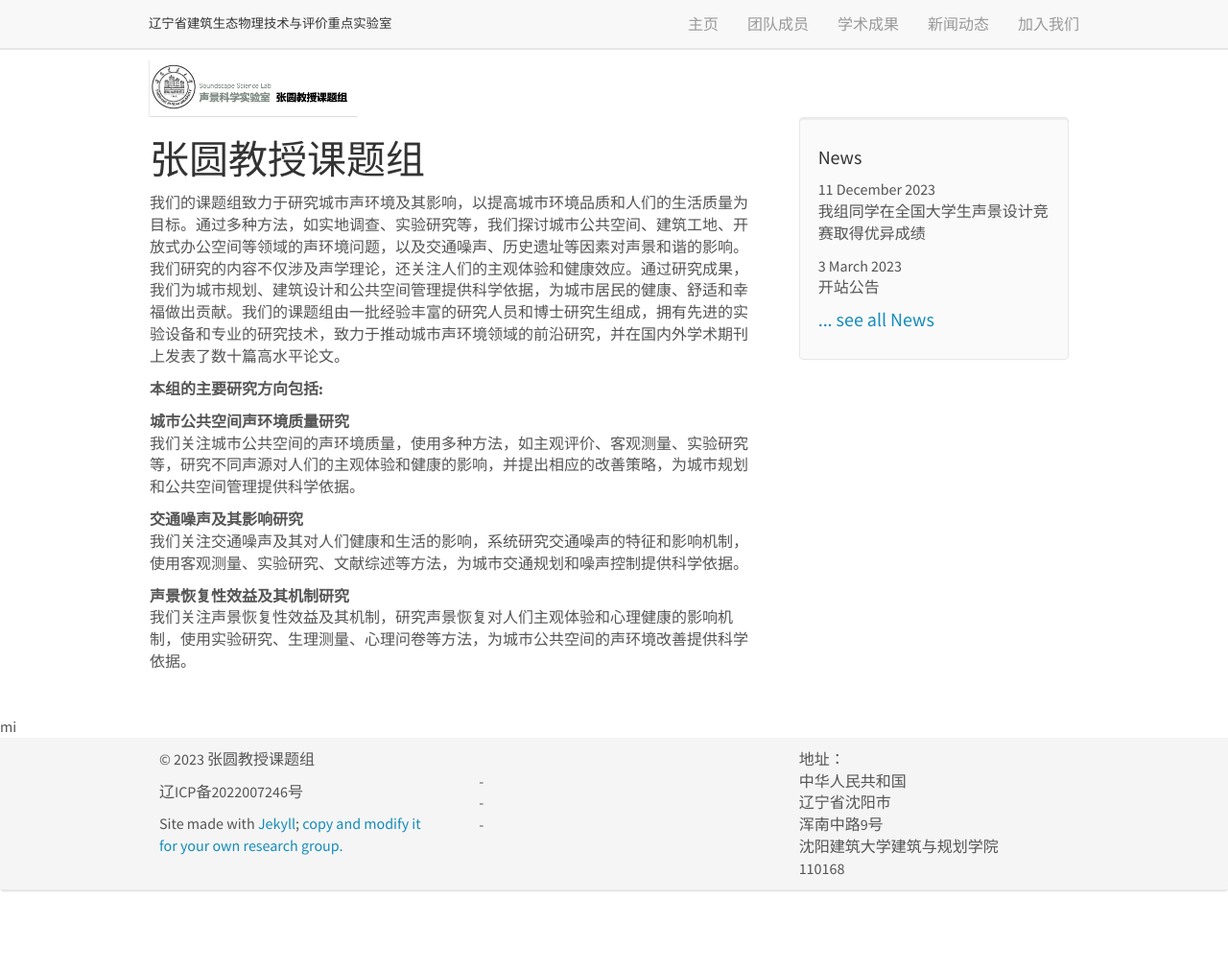
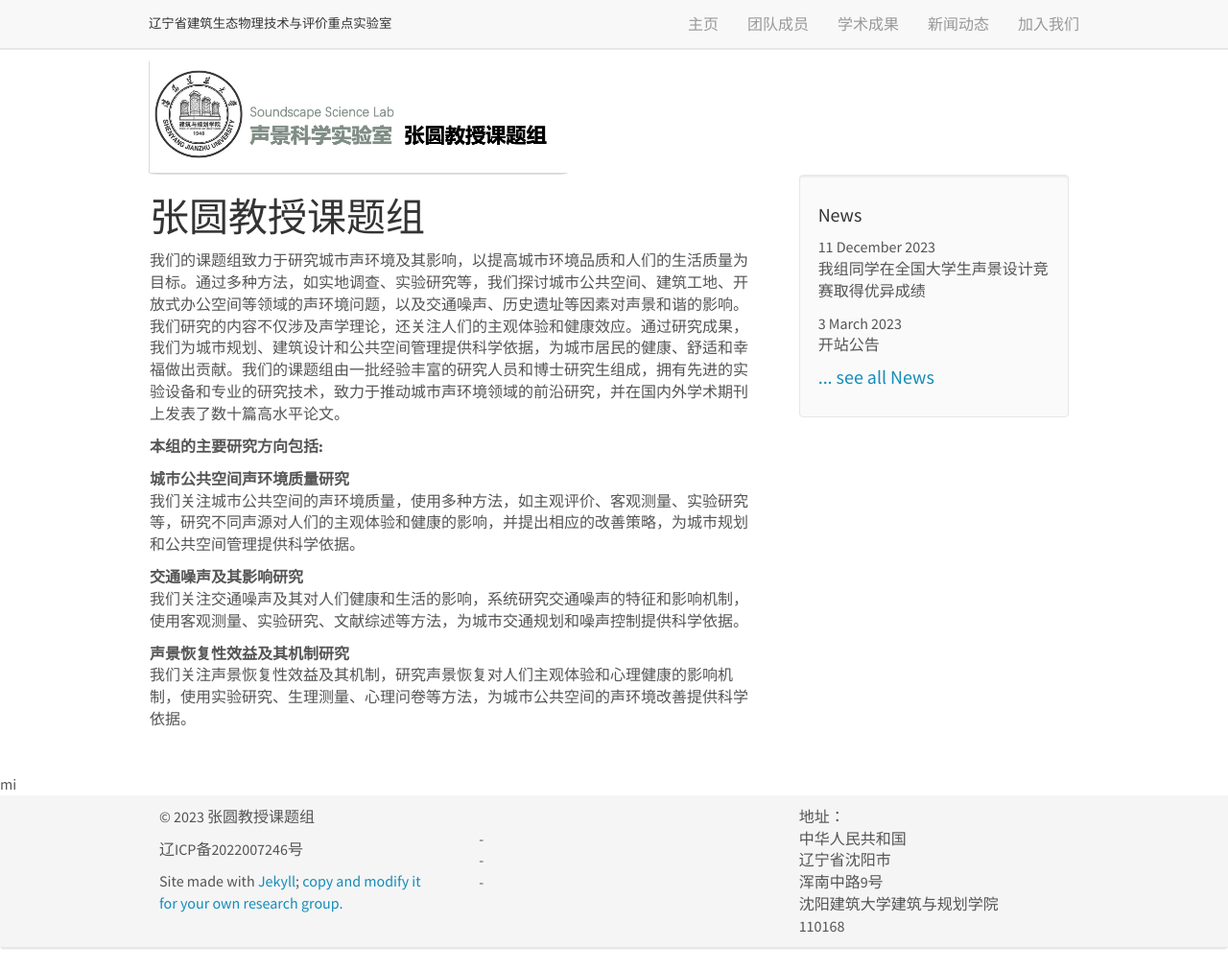
Before and after one commit to BZM2000/BZM2000.github.iottt, a Jekyll site: the page built from _pages/home.md, in a window 1280 px wide and 1011 px high. Shown: the whole window at 96% size. Built offline with Jekyll 4.4.1, drawn with Linux system fonts in a browser that asks for light colours; nearby versions of some CDN libraries.

Commit message:
Update header.html

```diff
--- a/_includes/header.html
+++ b/_includes/header.html
@@ -21,5 +21,5 @@
   </div>
 </div>
 <div class="container-fluid">
-    <img src="{{ site.url }}{{ site.baseurl }}/images/logopic/newlogo.png" height="60px" style="margin: -8px 0 0px 0;">
+    <img src="{{ site.url }}{{ site.baseurl }}/images/logopic/newlogo.png" height="120px" style="margin: -8px 0 0px 0;">
 </div>
```
